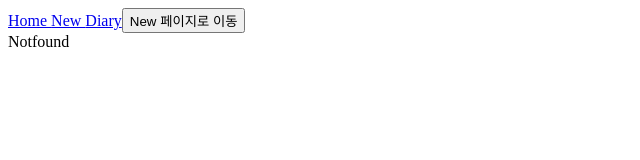
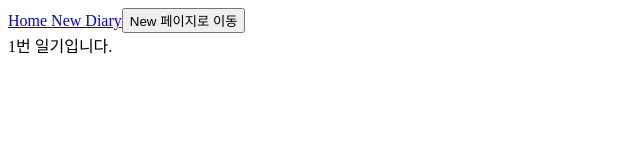
Before and after one commit to moongongpyo/firstReactLecture, a React (Vite) app: page /diary/1 in a window 1280 px wide. Shown: the top 160 px of the page, without its empty margins (0-640 px from the left). Built offline with nearby package versions, Linux system fonts and the light colour scheme.

Commit message:
동적 라우팅

```diff
--- a/src/App.jsx
+++ b/src/App.jsx
@@ -38,7 +38,7 @@ function App() {
           {/*Route 컴포넌트 이외의 다른 태그를 하위로 두면 에러 발생*/}
           <Route path="/" element={<Home/>}/>
           <Route path="/new" element={<New/>}/>
-          <Route path="/diary" element={<Diary/>}/>
+          <Route path="/diary/:id" element={<Diary/>}/>
           <Route path="*" element={<Notfound/>}/>
         </Routes>
       </>);
--- a/src/pages/Diary.jsx
+++ b/src/pages/Diary.jsx
@@ -1,6 +1,9 @@
+import {useParams} from "react-router-dom";
+
 const Diary = () => {
+  const params = useParams();
 
-  return <div>Diary</div>
+  return <div>{params.id}번 일기입니다.</div>
 }
 
 export default Diary
--- a/src/pages/Home.jsx
+++ b/src/pages/Home.jsx
@@ -1,5 +1,17 @@
+import {useSearchParams} from "react-router-dom";
+import {useEffect} from "react";
+
 const Home = () => {
-
+  const [params,setParams] = useSearchParams();
+  const value = params.get("value");
+  console.log(value)
+  setParams({ value: "hi" })
+  useEffect(() => {
+    // 컴포넌트가 마운트될 때 value가 없으면 "hi"로 설정
+    if (!value) {
+      setParams({ value: "hi" });
+    }
+  }, [value, setParams]);
   return <div>Home</div>
 }
 
```
